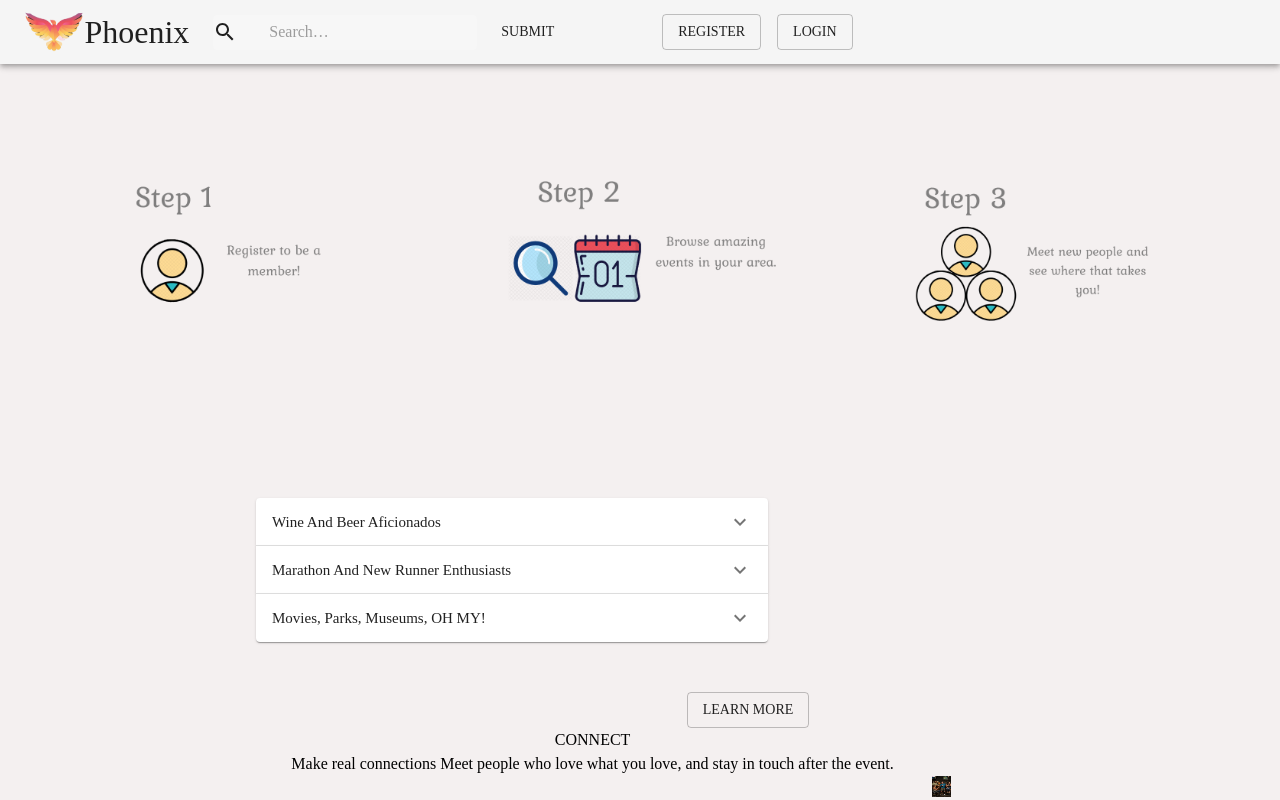
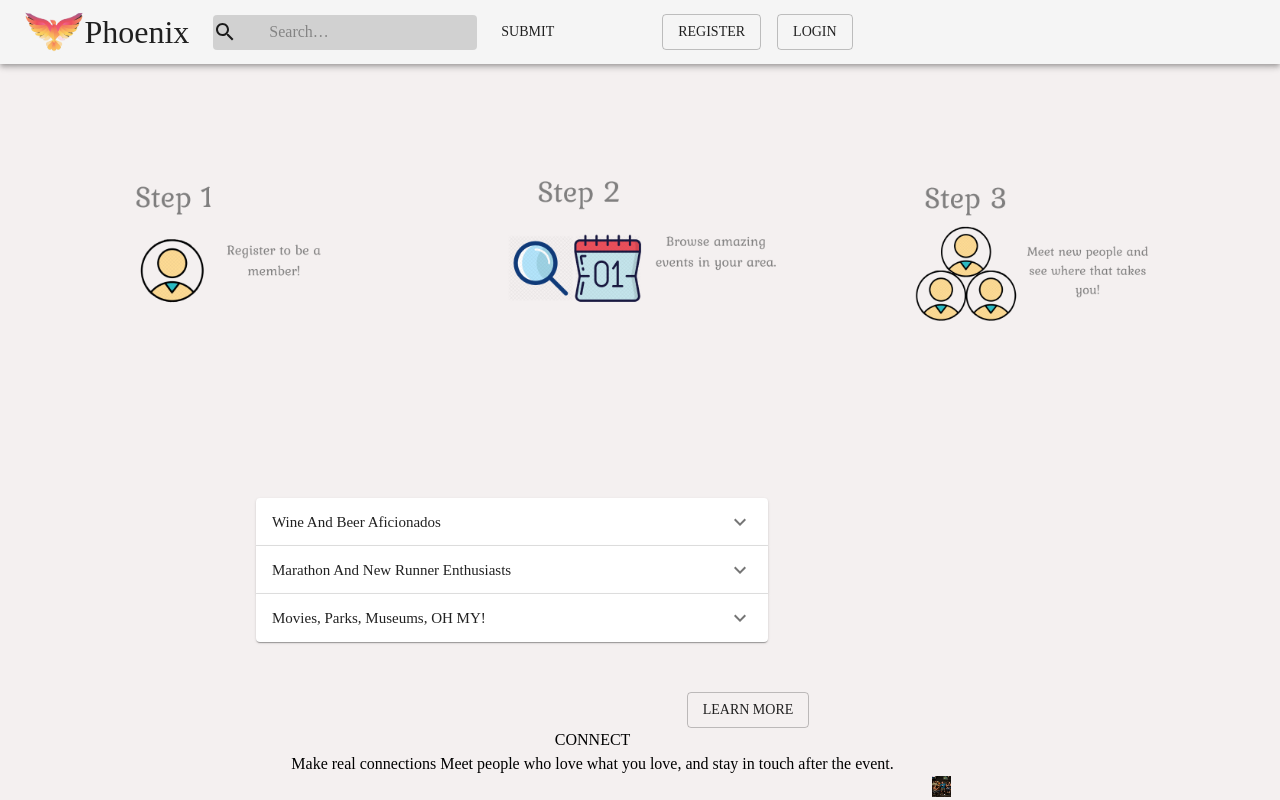
Before and after one commit to BloomTech-Labs/phoenix-fe, a React (Create React App) app: page / in a window 1280 px wide. Shown: the top 800 px of the page. Built offline with nearby package versions, Linux system fonts and the light colour scheme; a web font is replaced by a local one.

Commit message:
hover color fix

```diff
--- a/src/styles/NavbarStyles.js
+++ b/src/styles/NavbarStyles.js
@@ -18,7 +18,7 @@ const NavbarStyle = makeStyles(theme => ({
     search: {
       position: 'relative',
       borderRadius: theme.shape.borderRadius,
-      backgroundColor: fade(theme.palette.common.white, 0.15),
+      backgroundColor: fade(theme.palette.common.black, 0.15),
       '&:hover': {
         backgroundColor: fade(theme.palette.common.white, 0.25),
       },
```
